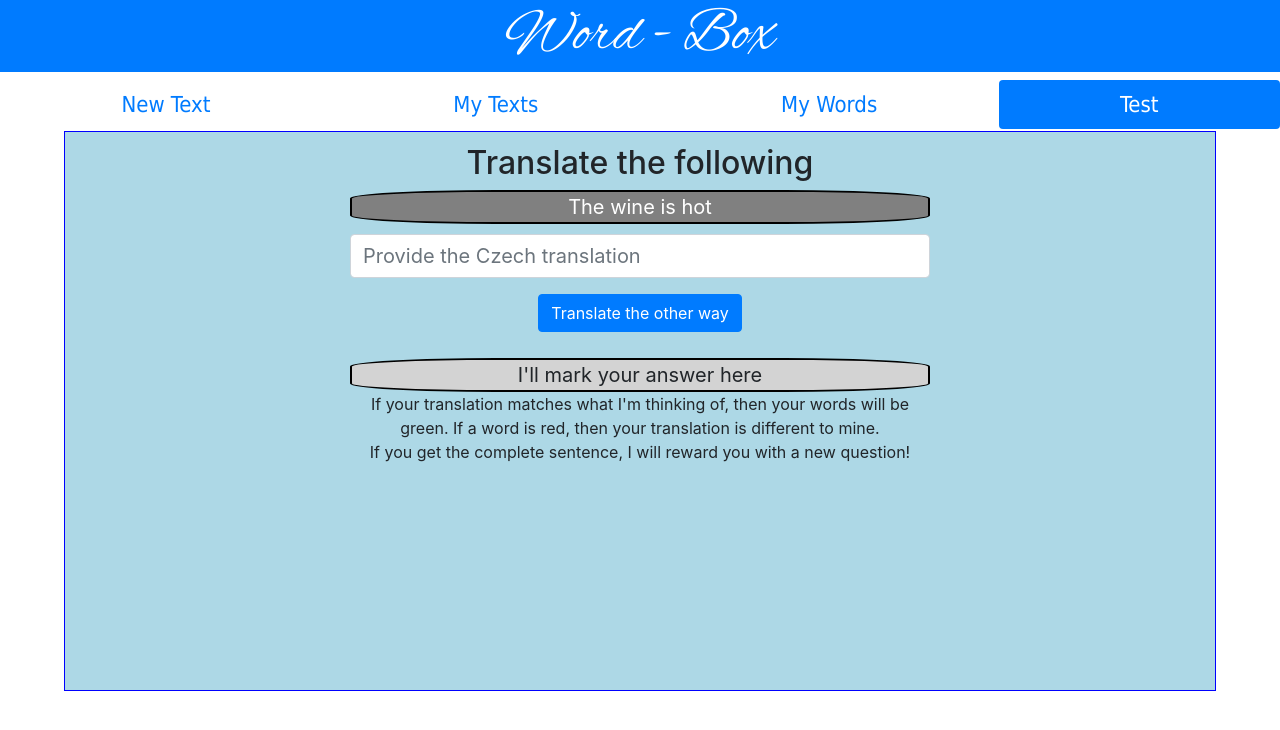
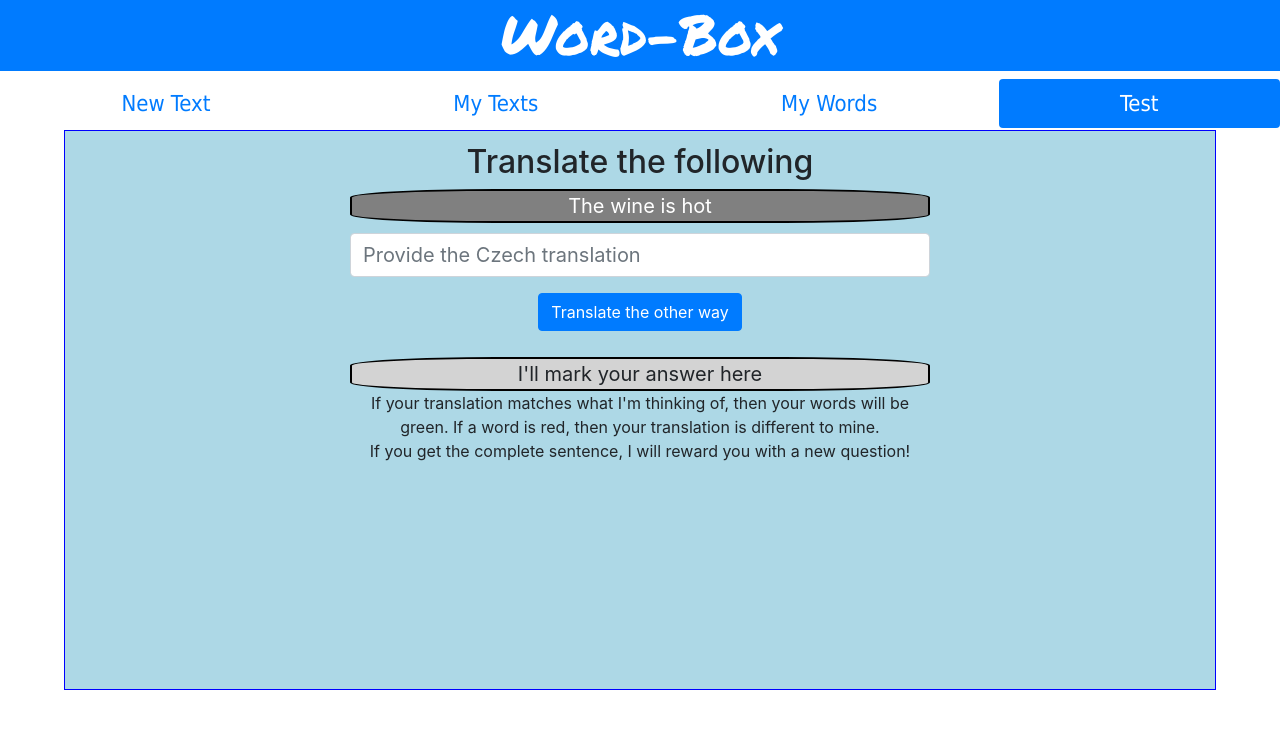
Before and after one commit to tommcandrew/Word-Box, a React (Create React App) app: page / in a window 1280 px wide. Shown: the top 730 px of the page. Built offline with nearby package versions, Linux system fonts and the light colour scheme.

Commit message:
changed font of main title

```diff
--- a/public/index.html
+++ b/public/index.html
@@ -2,7 +2,8 @@
 <html lang="en">
   <head>
     <meta charset="utf-8" />
-    <link href="https://fonts.googleapis.com/css?family=Alex+Brush|Lobster&display=swap" rel="stylesheet">
+    <!-- <link href="https://fonts.googleapis.com/css?family=Alex+Brush|Lobster&display=swap" rel="stylesheet">  -->
+    <link href="https://fonts.googleapis.com/css?family=Permanent+Marker&display=swap" rel="stylesheet">
     <link rel="shortcut icon" type="image/png" href="%PUBLIC_URL%/word-box-icon.PNG" />
     <meta name="viewport" content="width=device-width, initial-scale=1" />
     <meta name="theme-color" content="#000000" />
--- a/src/App.css
+++ b/src/App.css
@@ -8,9 +8,10 @@
 }
 
 .App-header {
-  font-family: 'Alex Brush', cursive;
-  font-size: 60px;
+  font-family: 'Permanent Marker', cursive;
+  font-size: 55px;
   color: white;
+  padding-bottom: 5px;
 }
 
 .tabs {
--- a/src/App.js
+++ b/src/App.js
@@ -210,7 +210,7 @@ render() {
   return (
     <div className="App">
       <div className='header'>
-        <h1 className="App-header">Word - Box</h1>
+        <h1 className="App-header">Word-Box</h1>
       </div>
       <Tabs
         activeKey={this.state.tabToShow}
```
